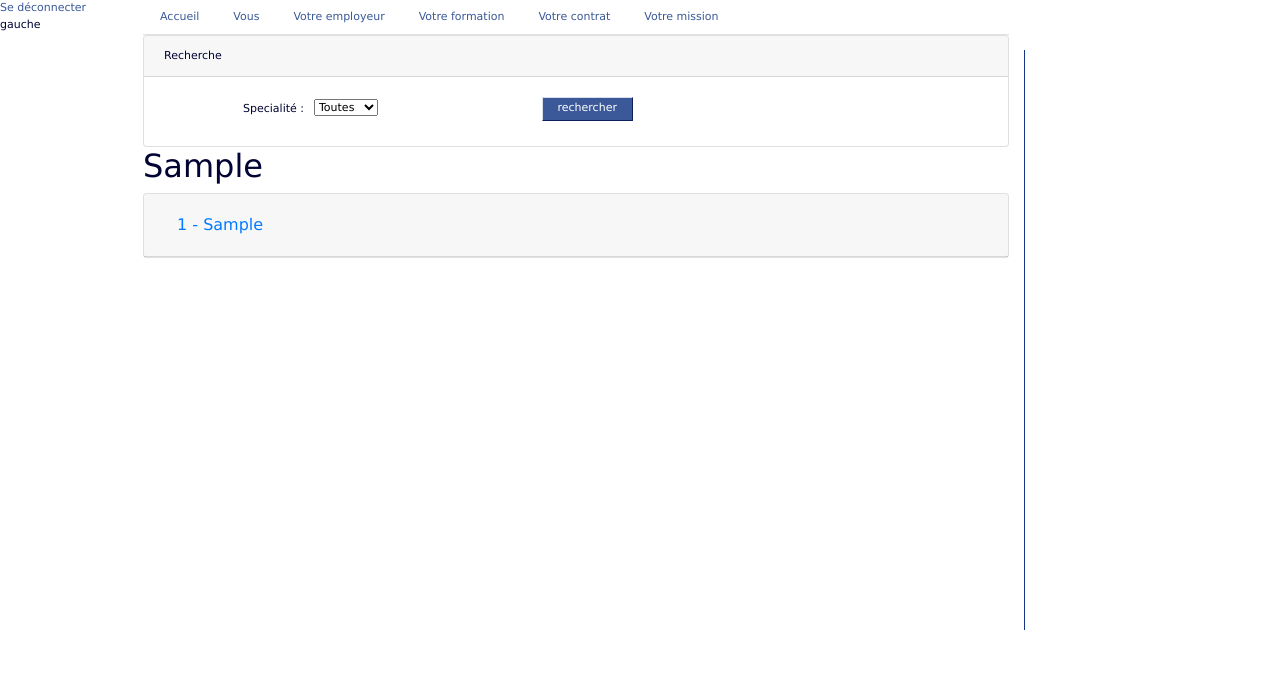
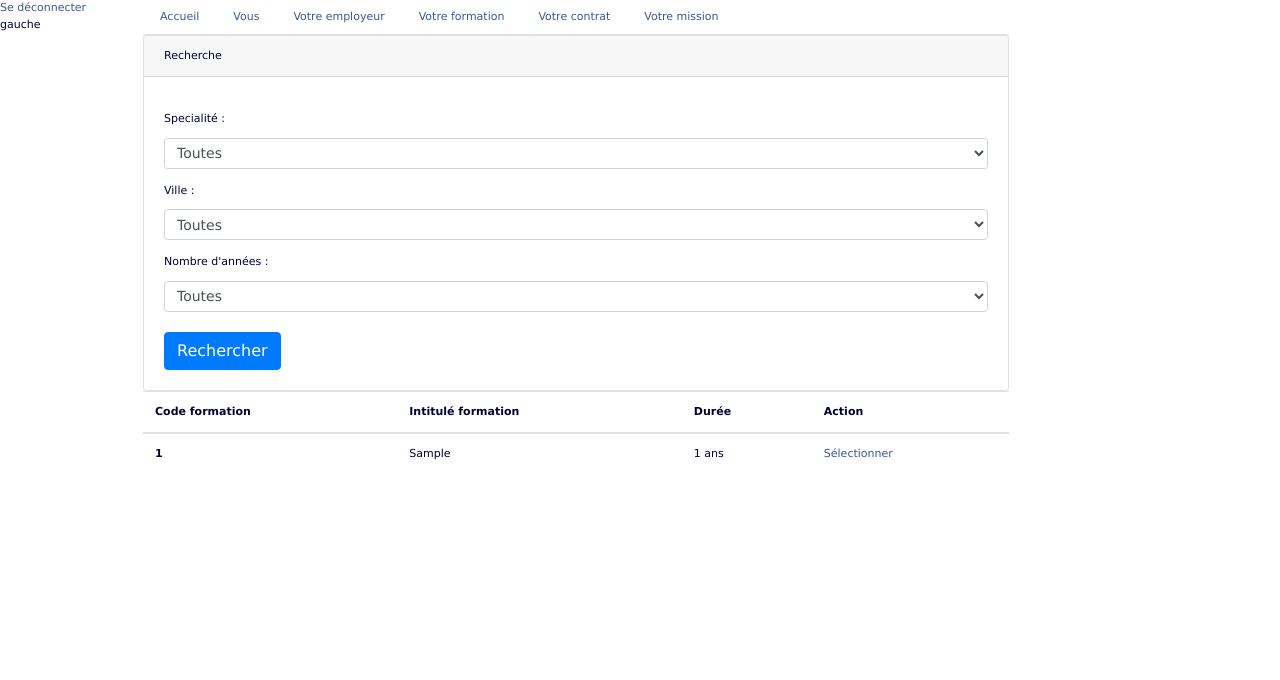
Before and after one commit to RLavoisier/cactus, a Django app: page /liste_formation/ in a window 1280 px wide. Shown: the part 120-800 px from the top of the page. Run offline with Django 3.2, Linux system fonts and the light colour scheme; tables that the repository leaves empty hold one stand-in row (values such as "Sample post"); some libraries are stand-ins or nearby versions.

Commit message:
Vue liste de formation

```diff
--- a/cactus/urls.py
+++ b/cactus/urls.py
@@ -14,9 +14,8 @@ Including another URLconf
     2. Add a URL to urlpatterns:  path('blog/', include('blog.urls'))
 """
 from django.contrib import admin
-from django.urls import path
-from saisiecontrat.views import creationcontrat, create_entreprise, create_alternant, inform_contrat, inform_mission, \
-    liste_formation, detail_formation
+from saisiecontrat.views import create_alternant, inform_contrat, inform_mission, \
+    liste_formation, detail_formation, appliquer_formation
 from django.urls import path, include
 
 from cactus.views import accueil
@@ -33,5 +32,6 @@ urlpatterns = [
     path('informationcontrat/', inform_contrat, name="informationcontrat"),
     path('informationmission/', inform_mission, name="informationmission"),
     path('liste_formation/', liste_formation.as_view(), name="liste_formation"),
+    path('appliquer_formation/<int:pk>', appliquer_formation.as_view(), name="appliquer_formation"),
     path('detail_formation/', detail_formation.as_view(), name='detail_formation')
 ]
--- a/saisiecontrat/models.py
+++ b/saisiecontrat/models.py
@@ -215,6 +215,15 @@ class Alternant(models.Model):
     ville_representant = models.CharField(max_length=60, blank=True, null=True)
     date_maj = models.DateTimeField(default=datetime.datetime.now())
 
+    def get_contrat_courant(self):
+        """
+        Cette méthode retourne le contrats courant de l'alternant
+        """
+        if self.contrats.filter(contrat_courant=True).exists():
+            return self.contrats.filter(contrat_courant=True)[0]
+        else:
+            return None
+
     def __str__(self):
         return "%s %s" % (self.nom, self.prenom)
 
@@ -407,7 +416,7 @@ class Contrat(models.Model):
     )
 
     id = models.AutoField(primary_key=True)
-    alternant = models.ForeignKey(Alternant, on_delete=models.CASCADE, blank=True, null=True)
+    alternant = models.ForeignKey(Alternant, on_delete=models.CASCADE, blank=True, null=True, related_name="contrats")
     mode_contractuel = models.PositiveSmallIntegerField(choices=MODE_CONTRACTUEL)
     entreprise = models.ForeignKey(Entreprise, on_delete=models.CASCADE, blank=True, null=True)
     formation = models.ForeignKey(Formation, on_delete=models.CASCADE, blank=True, null=True)
--- a/saisiecontrat/views.py
+++ b/saisiecontrat/views.py
@@ -1,8 +1,9 @@
 # -*- coding: utf-8 -*-
-
+from django.db.models import Min, Max
 from django.shortcuts import render, redirect
 from datetime import datetime
 
+from django.views.decorators.csrf import csrf_exempt
 from django.views.generic import ListView, DetailView
 from django.views.generic.edit import FormMixin
 
@@ -28,7 +29,7 @@ def creationcontrat(request):
 
             # Si aucun contrat n'existe on crée un nouveau contrat
 
-            if contrat is not None:
+            if contrat is None:
 
                 contrat=Contrat(alternant=request.user.alternant,
                                 type_contrat_avenant=request.POST['type_contrat_avenant'],
@@ -259,7 +260,7 @@ def inform_mission(request):
 
 
 class liste_formation(ListView):
-    queryset = Formation.objects.order_by("specialite")
+    queryset = Formation.objects.order_by("code_formation")
     template_name = "formations_list.html"
     # variable contenant les objets pour les passer au template
     context_object_name = "formations"
@@ -268,7 +269,14 @@ class liste_formation(ListView):
         # super fait référence à la classe mère ListView
         context = super().get_context_data(object_list=None, **kwargs)
         specialites = Formation.objects.order_by("specialite").values_list("specialite", flat=True).distinct()
+        villes = Formation.objects.order_by("ville").values_list("ville", flat=True).distinct()
+        min_max_annees = Formation.objects.all().aggregate(Min("nombre_annees"), Max("nombre_annees"))
+        nombre_annees = [i for i in
+                         range(min_max_annees.get("nombre_annees__min"), min_max_annees.get("nombre_annees__max") + 1)]
+
         context["specialites"] = ["Toutes"] + list(specialites)
+        context["villes"] = ["Toutes"] + list(villes)
+        context["nombre_annees"] = ["Toutes"] + nombre_annees
         context["request"] = self.request
 
         return context
@@ -276,10 +284,16 @@ class liste_formation(ListView):
     def get_queryset(self):
         queryset = super().get_queryset()
 
-        specialite_filter = self.request.GET.get("specialite")
+        # Application des différents filtres
+        filters = {
+            "specialite": self.request.GET.get("specialite"),
+            "ville": self.request.GET.get("ville"),
+            "nombre_annees": self.request.GET.get("nombre_annees"),
+        }
 
-        if specialite_filter and specialite_filter != "Toutes":
-            queryset = queryset.filter(specialite=specialite_filter)
+        for attr, filter in filters.items():
+            if filter and filter != "Toutes":
+                queryset = queryset.filter(**{attr: filter})
 
         return queryset
 
@@ -316,3 +330,18 @@ class detail_formation(DetailView):
         #changer contrat
 
         return redirect("detail_formation")
+
+class appliquer_formation(DetailView):
+    model = Formation
+
+    def get(self, request, *args, **kwargs):
+        # Cette vue ne sert qu'a enregistrer la formation sélectionnée dans le contrat actuel
+        self.object = self.get_object()
+
+        contrat = self.request.user.alternant.get_contrat_courant()
+
+        if contrat:
+            contrat.formation = self.object
+            contrat.save()
+
+        return redirect("detail_formation")
--- a/static/css/style.css
+++ b/static/css/style.css
@@ -46,10 +46,7 @@ body#loginPage section#rightside {
 
 
 form label {
-  display: block;
-  width: 150px;
-  float: left;
-  text-align: right;
+  margin: 10px 0px;
   padding: 4px 10px 0 0;
 }
 
@@ -59,8 +56,8 @@ form input[type="email"], form input[type="text"], form input[type="password"]{
   padding: 2px;
 }
 
-form input[type="submit"] {
-  margin: 0 20px 0 160px;
+form input[type="submit"], button {
+  margin: 20px 20px 0 0px;
   border-style: solid;
   border-width: 1px;
   border-color: #d9dfea #0e1f5b #0e1f5b #d9dfea;
--- a/templates/base.html
+++ b/templates/base.html
@@ -4,7 +4,7 @@
   <head>
     <title>Inscription apprentissage – {% block title %}Bienvenue{% endblock %}</title>
     <link rel="stylesheet" href="https://maxcdn.bootstrapcdn.com/bootstrap/4.0.0/css/bootstrap.min.css" integrity="sha384-Gn5384xqQ1aoWXA+058RXPxPg6fy4IWvTNh0E263XmFcJlSAwiGgFAW/dAiS6JXm" crossorigin="anonymous">
-    <link rel="stylesheet" type="text/css" href="/static/css/style.css" />
+    <link rel="stylesheet" type="text/css" href="/static/css/style.css?no_cache=1" />
   </head>
   <body id="{% block bodyId %}genericPage{% endblock %}">
     <header>
@@ -43,9 +43,9 @@
     <section id="leftside">
     {% block leftsidecontent %}{% endblock %}
     </section>
-    <section id="rightside">
+    {% comment %}<section id="rightside">
     {% block rightsidecontent %}{% endblock %}
-    </section>
+    </section>{% endcomment %}
     <script src="https://code.jquery.com/jquery-3.2.1.slim.min.js" integrity="sha384-KJ3o2DKtIkvYIK3UENzmM7KCkRr/rE9/Qpg6aAZGJwFDMVNA/GpGFF93hXpG5KkN" crossorigin="anonymous"></script>
     <script src="https://cdnjs.cloudflare.com/ajax/libs/popper.js/1.12.9/umd/popper.min.js" integrity="sha384-ApNbgh9B+Y1QKtv3Rn7W3mgPxhU9K/ScQsAP7hUibX39j7fakFPskvXusvfa0b4Q" crossorigin="anonymous"></script>
     <script src="https://maxcdn.bootstrapcdn.com/bootstrap/4.0.0/js/bootstrap.min.js" integrity="sha384-JZR6Spejh4U02d8jOt6vLEHfe/JQGiRRSQQxSfFWpi1MquVdAyjUar5+76PVCmYl" crossorigin="anonymous"></script>
--- a/templates/detail_formation.html
+++ b/templates/detail_formation.html
@@ -9,6 +9,7 @@
     <p>{{ formation.code_formation }}</p>
 
     <form action="." method="POST">
+        {% csrf_token %}
         <input type="text" name="nombre_annees" value="{{ nombre_annees }}">
         <input type="submit" value="Valider" />
     </form>
--- a/templates/formations_list.html
+++ b/templates/formations_list.html
@@ -5,60 +5,61 @@
 {% block bodyId %}loginPage{% endblock %}
 
 {% block content %}
-    {% if formations %}
+
         <div class="card">
           <div class="card-header">
             Recherche
           </div>
           <div class="card-body">
-              <form action="." method="GET">
+              <form action="." method="GET" class="form">
                   <label for="specialite">Specialité :</label>
-                  <select name="specialite">
+                  <select class="form-control form-control-sm" name="specialite">
                       {% for specialite in specialites %}
                           <option {% if request.GET.specialite == specialite %} selected="selected"{% endif %} value="{{ specialite }}">{{ specialite|default:"Sans specialite" }}</option>
                       {% endfor %}
                   </select>
-                  <input type="submit" value="rechercher" />
+                  <label for="ville">Ville :</label>
+                    <select class="form-control form-control-sm" name="ville">
+                      {% for ville in villes %}
+                          <option {% if request.GET.ville == ville %} selected="selected"{% endif %} value="{{ ville }}">{{ ville|title }}</option>
+                      {% endfor %}
+                  </select>
+                    <label for="nombre_annees">Nombre d'années :</label>
+                    <select class="form-control form-control-sm" name="nombre_annees">
+                      {% for nb in nombre_annees %}
+                          <option {% if request.GET.nombre_annees == nb|stringformat:"d" %} selected="selected"{% endif %} value="{{ nb }}">{{ nb }}</option>
+                      {% endfor %}
+                  </select>
+                  <button type="submit" class="btn btn-primary">Rechercher</button>
               </form>
           </div>
         </div>
-        {% regroup formations by specialite as formation_list %}
-        {% for frm in formation_list %}
-            <h2>{{ frm.grouper|default:"Sans specialite" }}</h2>
-            <div id="accordion">
-            {% for formation in frm.list %}
-            <div class="card">
-            <div class="card-header" id="heading{{ formation.code_formation }}">
-              <h5 class="mb-0">
-                <button class="btn btn-link" data-toggle="collapse" data-target="#collapse{{ formation.code_formation }}" aria-expanded="true" aria-controls="collapse{{ formation.code_formation }}">
-                  {{ formation.code_formation }} - {{ formation.intitule_formation }}
-                </button>
-              </h5>
-            </div>
-
-            <div id="collapse{{ formation.code_formation }}" class="collapse" aria-labelledby="heading{{ formation.code_formation }}" data-parent="#accordion">
-              <div class="card-body">
-                <p>Anim pariatur cliche reprehenderit, enim eiusmod high life accusamus terry richardson ad squid. 3 wolf moon officia aute,
-                    non cupidatat skateboard dolor brunch. Food truck quinoa nesciunt laborum eiusmod.
-                    Brunch 3 wolf moon tempor, sunt aliqua put a bird on it squid single-origin coffee nulla assumenda shoreditch et.
-                    Nihil anim keffiyeh helvetica, craft beer labore wes anderson cred nesciunt sapiente ea proident.
-                    Ad vegan excepteur butcher vice lomo. Leggings occaecat craft beer farm-to-table,
-                    raw denim aesthetic synth nesciunt you probably haven't heard of them accusamus labore sustainable VHS.</p>
-                  <p><a class="btn btn-primary" role="button" href="#">Selectionner</a></p>
-              </div>
-            </div>
-          </div>
-        {% endfor %}
-        {% endfor %}
-        </div>
+    {% if formations %}
+        <table class="table table-hover">
+          <thead>
+            <tr>
+              <th scope="col">Code formation</th>
+              <th scope="col">Intitulé formation</th>
+              <th scope="col">Durée</th>
+              <th scope="col">Action</th>
+            </tr>
+          </thead>
+          <tbody>
+            {% for formation in formations %}
+                <tr>
+                    <th scope="row">{{ formation.code_formation }}</th>
+                    <td>{{ formation.intitule_formation }}</td>
+                    <td>{{ formation.nombre_annees }} ans</td>
+                    <td><a href="{% url "appliquer_formation" pk=formation.pk %}">Sélectionner</a></td>
+                </tr>
+            {% endfor %}
+          </tbody>
+        </table>
     {% else %}
         <h2>Aucune formation à afficher</h2>
     {% endif %}
 {% endblock %}
 
-{% block menucontent %}
-  menu
-{% endblock %}
 
 {% block leftsidecontent %}
   gauche
```
